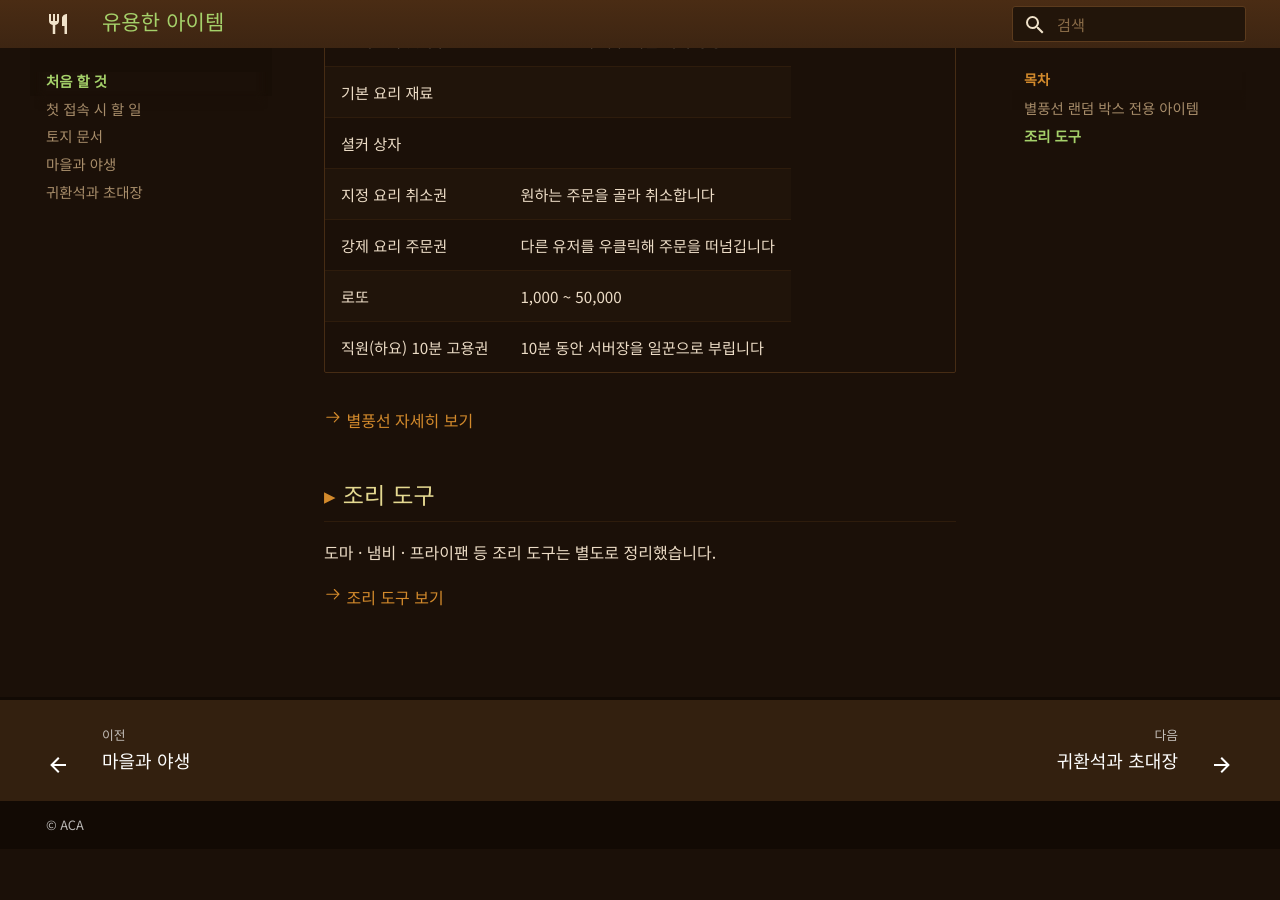
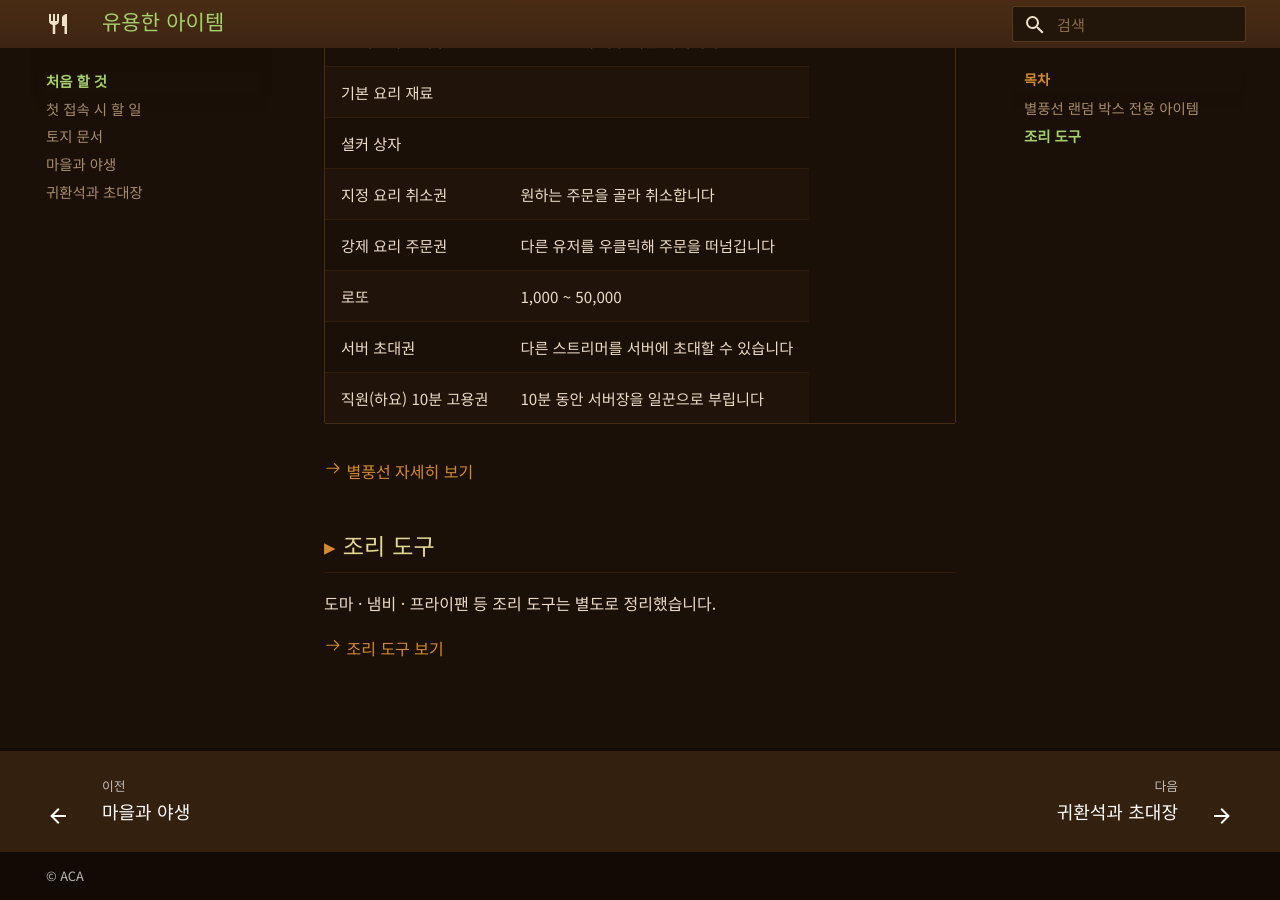
Before and after one commit to aca-kor-team/hayo-wiki, an MkDocs documentation site: the page built from docs/items/index.md, in a window 1280 px wide and 900 px high, scrolled down 1001 px. Built offline with MkDocs 1.6.1 and Material for MkDocs 9.7.7, drawn with Linux system fonts in a browser that asks for light colours; some web fonts are replaced; before the commit the page ends 1850 px from its top, so only the background shows below that.

Commit message:
랜덤 박스에 서버 초대권 추가
Co-Authored-By: Claude Opus 5 <noreply@anthropic.com>

```diff
--- a/docs/items/index.md
+++ b/docs/items/index.md
@@ -24,6 +24,7 @@
 | 지정 요리 취소권 | 원하는 주문을 골라 취소합니다 |
 | 강제 요리 주문권 | 다른 유저를 우클릭해 주문을 떠넘깁니다 |
 | 로또 | 1,000 ~ 50,000 |
+| 서버 초대권 | 다른 스트리머를 서버에 초대할 수 있습니다 |
 | 직원(하요) 10분 고용권 | 10분 동안 서버장을 일꾼으로 부립니다 |
 
 [:octicons-arrow-right-24: 별풍선 자세히 보기](../api/index.md)
```
Also changed, not shown: docs/api/index.md (+1 -0 lines).
